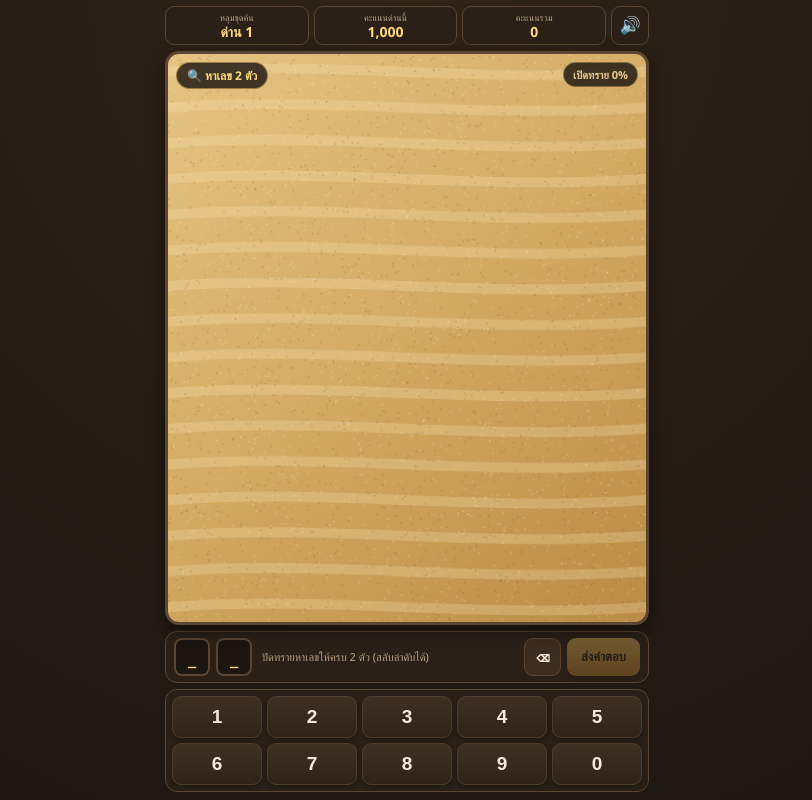
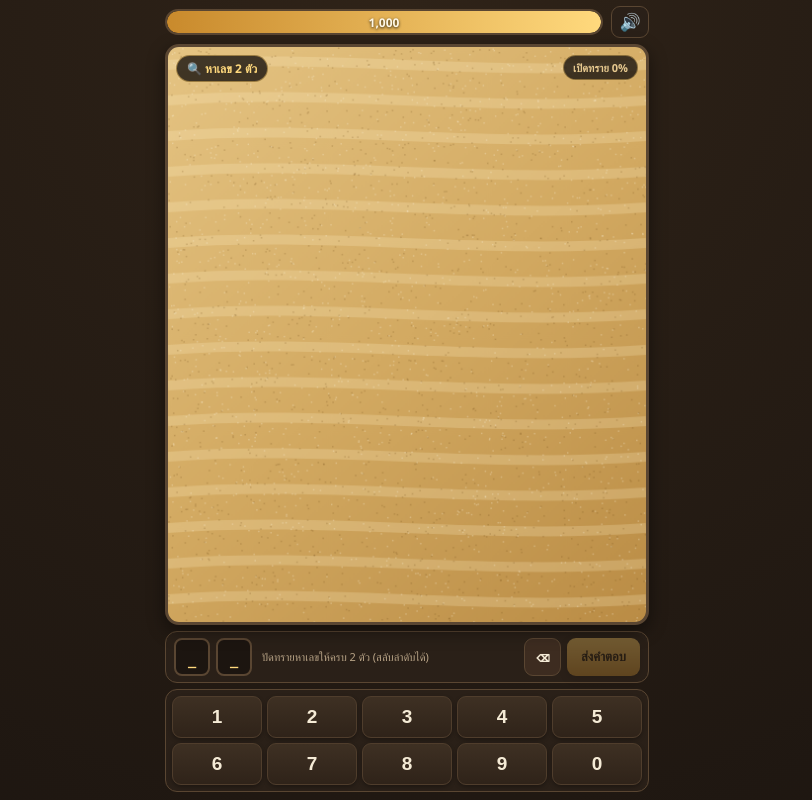
Before and after one commit to taif55/Phuket, a plain HTML site: page index.html in a window 1280 px wide. Shown: the whole page, without its empty margins (233-1045 px from the left). Drawn offline with Linux system fonts and the light colour scheme.

Commit message:
Refactor HUD and update scoring logic

```diff
--- a/index.html
+++ b/index.html
@@ -49,39 +49,48 @@
       position: relative;
     }
 
-    /* Compact Top HUD */
+    /* Top Power Bar HUD */
     .hud {
-      display: grid;
-      grid-template-columns: 1fr 1fr 1fr auto;
-      gap: 5px;
+      display: flex;
+      align-items: center;
+      gap: 8px;
       flex: 0 0 auto;
     }
 
-    .stat-box {
+    .power-bar-container {
+      flex: 1;
+      height: 26px;
       background: var(--panel-bg);
-      border: 1px solid var(--stone-border);
-      border-radius: 9px;
-      padding: 4px 6px;
-      text-align: center;
-      display: flex;
-      flex-direction: column;
-      justify-content: center;
+      border: 2px solid var(--stone-border);
+      border-radius: 999px;
+      position: relative;
+      overflow: hidden;
+      box-shadow: inset 0 2px 6px rgba(0, 0, 0, 0.6);
     }
 
-    .stat-label {
-      font-size: 9px;
-      color: var(--text-muted);
+    .power-bar-fill {
+      height: 100%;
+      width: 100%;
+      background: linear-gradient(90deg, #c98a2c 0%, #ffd97d 100%);
+      border-radius: 999px;
+      transition: width 0.15s ease-out, background 0.25s ease;
     }
 
-    .stat-value {
-      font-size: 14px;
-      font-weight: 800;
-      color: var(--gold-bright);
-      line-height: 1.15;
+    .power-bar-fill.low {
+      background: linear-gradient(90deg, #b82d2d 0%, #ff6b6b 100%);
     }
 
-    .stat-value.score-low {
-      color: var(--danger);
+    .power-bar-text {
+      position: absolute;
+      inset: 0;
+      display: flex;
+      align-items: center;
+      justify-content: center;
+      font-size: 12px;
+      font-weight: 800;
+      color: #fff8e7;
+      text-shadow: 0 1px 3px rgba(0, 0, 0, 0.85);
+      pointer-events: none;
     }
 
     .icon-btn {
@@ -90,6 +99,7 @@
       border-radius: 9px;
       color: var(--gold);
       width: 38px;
+      height: 32px;
       font-size: 17px;
       cursor: pointer;
       display: flex;
@@ -417,19 +427,11 @@
 </head>
 <body>
   <div class="app">
-    <!-- Top HUD -->
+    <!-- Top Power Bar HUD -->
     <div class="hud">
-      <div class="stat-box">
-        <span class="stat-label">หลุมขุดค้น</span>
-        <span class="stat-value" id="stageDisplay">ด่าน 1</span>
-      </div>
-      <div class="stat-box">
-        <span class="stat-label">คะแนนด่านนี้</span>
-        <span class="stat-value" id="stageScoreDisplay">1,000</span>
-      </div>
-      <div class="stat-box">
-        <span class="stat-label">คะแนนรวม</span>
-        <span class="stat-value" id="totalScoreDisplay">0</span>
+      <div class="power-bar-container">
+        <div class="power-bar-fill" id="powerBarFill"></div>
+        <div class="power-bar-text" id="powerBarText">1,000</div>
       </div>
       <button class="icon-btn" id="soundBtn" title="เปิด/ปิดเสียง">🔊</button>
     </div>
@@ -484,8 +486,9 @@
     // 1. Game Configuration & State
     // ==========================================
     const MAX_STAGE_SCORE = 1000;
-    const MAX_SAND_PENALTY = 800; // ปัดเกลี้ยง 100% หักสูงสุด 800 (เหลือติดตัว 200)
-    const WRONG_GUESS_PENALTY = 200; // ทายผิด 1 ครั้ง หักฮวบ 200
+    const SANDSTORM_THRESHOLD = 800; // คะแนนลดถึง 800 พายุทรายพัดเริ่มใหม่
+    const MAX_SAND_PENALTY = 800;    // ปัดทรายลดคะแนนตามสัดส่วน
+    const WRONG_GUESS_PENALTY = 80;  // ตอบผิด 1 ครั้ง ลด 80 คะแนน
     const BRUSH_RADIUS = 24;
 
     const state = {
@@ -517,9 +520,8 @@
     const sandCtx = sandCanvas.getContext('2d', { willReadFrequently: true });
     const fxCtx = fxCanvas.getContext('2d');
 
-    const stageDisplay = document.getElementById('stageDisplay');
-    const stageScoreDisplay = document.getElementById('stageScoreDisplay');
-    const totalScoreDisplay = document.getElementById('totalScoreDisplay');
+    const powerBarFill = document.getElementById('powerBarFill');
+    const powerBarText = document.getElementById('powerBarText');
     const sandPercentDisplay = document.getElementById('sandPercentDisplay');
     const digitBadge = document.getElementById('digitBadge');
     const slotsWrap = document.getElementById('slotsWrap');
@@ -999,9 +1001,6 @@
     }
 
     function startStage(isNewStage = true) {
-      if (isNewStage) {
-        stageDisplay.textContent = `ด่าน ${state.stage}`;
-      }
       state.digitCount = getDigitCountForStage(state.stage);
       state.enteredDigits = [];
       state.clearedPercent = 0;
@@ -1087,15 +1086,19 @@
       state.stageScore = Math.max(0, MAX_STAGE_SCORE - sandPenalty - wrongPenalty);
       updateHUD();
 
-      if (state.stageScore <= 0 && !state.isLocked) {
+      if (state.stageScore <= SANDSTORM_THRESHOLD && !state.isLocked) {
         triggerSandstormReset();
       }
     }
 
     function updateHUD() {
-      stageScoreDisplay.textContent = state.stageScore.toLocaleString();
-      stageScoreDisplay.classList.toggle('score-low', state.stageScore <= 250);
-      totalScoreDisplay.textContent = state.totalScore.toLocaleString();
+      const usableRange = MAX_STAGE_SCORE - SANDSTORM_THRESHOLD;
+      const remaining = Math.max(0, state.stageScore - SANDSTORM_THRESHOLD);
+      const barPercent = Math.min(100, (remaining / usableRange) * 100);
+
+      powerBarFill.style.width = `${barPercent}%`;
+      powerBarFill.classList.toggle('low', barPercent <= 35);
+      powerBarText.textContent = `${state.stageScore.toLocaleString()}`;
       sandPercentDisplay.textContent = `เปิดทราย ${Math.round(state.clearedPercent)}%`;
     }
 
@@ -1142,7 +1145,7 @@
     sandCanvas.addEventListener('pointercancel', endBrushing);
 
     // ==========================================
-    // 5. Sandstorm Reset (When Score Hits 0)
+    // 5. Sandstorm Reset (When Score Hits 800)
     // ==========================================
     function triggerSandstormReset() {
       state.isLocked = true;
@@ -1159,7 +1162,7 @@
 
       const answerStr = state.targetDigits.join(' - ');
       state.windActive = true;
-      stormText.textContent = `🌪️ คะแนนหมด! เฉลยคือ [ ${answerStr} ]`;
+      stormText.textContent = `🌪️ พลังหมด! เฉลยคือ [ ${answerStr} ]`;
       stormBanner.classList.add('show');
       setStatus(`พายุทรายพัดเฉลยเลข ${answerStr} กำลังสุ่มใหม่...`, 'error');
 
@@ -1214,7 +1217,6 @@
     function submitGuess() {
       if (state.isLocked || state.enteredDigits.length !== state.digitCount) return;
 
-      // ตรวจคำตอบแบบไม่สนลำดับ (เรียงจากน้อยไปมากแล้วเทียบกัน)
       const userSorted = [...state.enteredDigits].sort().join('');
       const targetSorted = [...state.targetDigits].sort().join('');
 
@@ -1241,10 +1243,10 @@
     function showWinModal(earned) {
       let stars = '⭐';
       let rank = 'ระดับ: นักสำรวจฝึกหัด';
-      if (earned >= 800) {
+      if (earned >= 930) {
         stars = '⭐⭐⭐';
         rank = 'ระดับ: Museum Grade (สมบูรณ์แบบ!)';
-      } else if (earned >= 500) {
+      } else if (earned >= 860) {
         stars = '⭐⭐';
         rank = 'ระดับ: นักโบราณคดีมืออาชีพ';
       }
```
